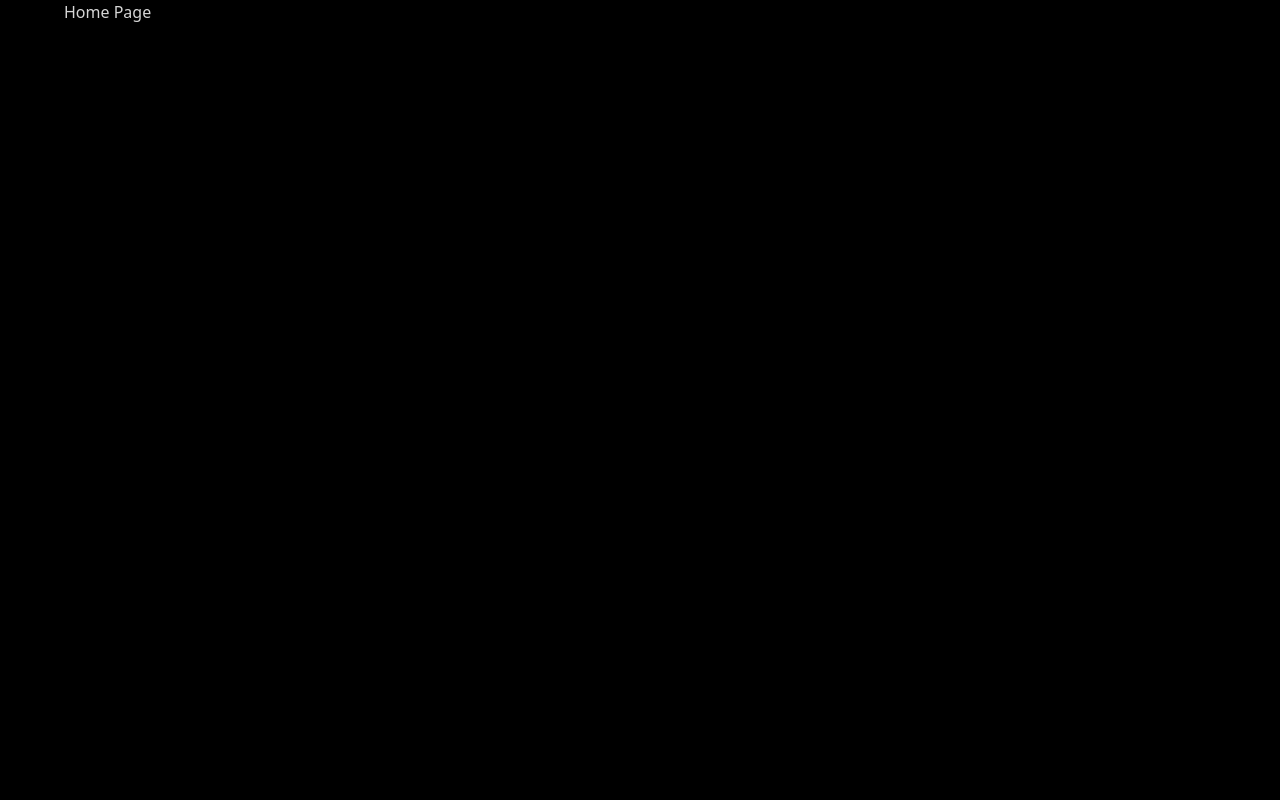
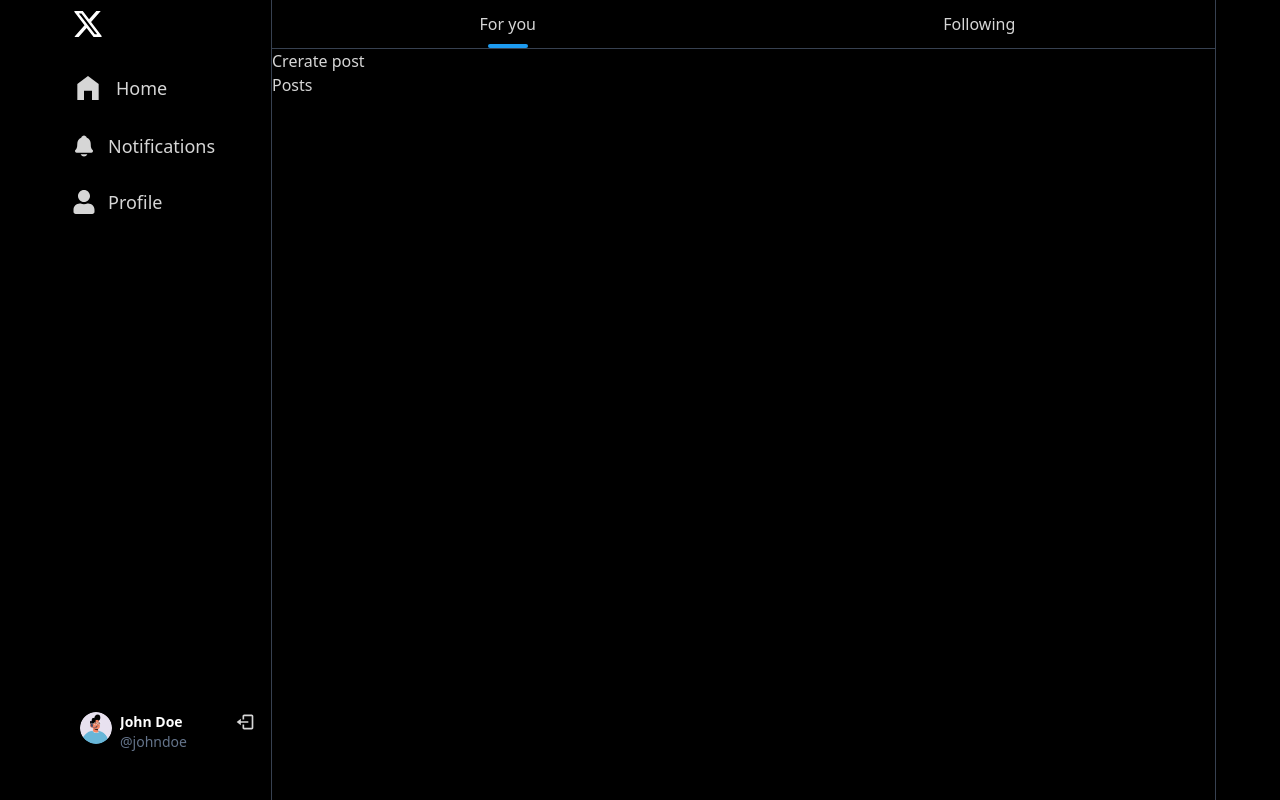
Before and after one commit to AndrewDul/X-App, a React (Vite) app in the folder frontend/: page / in a window 1280 px wide. Built offline with nearby package versions, Linux system fonts and the light colour scheme.

Commit message:
Frontend-signUp-and-login-pages-home-page-SideBar

```diff
--- a/frontend/src/App.jsx
+++ b/frontend/src/App.jsx
@@ -2,10 +2,13 @@
 import HomePage from "./pages/home/HomePage";
 import LoginPage from "./pages/auth/login/LoginPage";
 import SignUpPage from "./pages/auth/signup/SignUpPage";
+import Sidebar from "./components/common/Sidebar";
 
 function App() {
   return (
     <div className="flex max-w-6xl mx-auto">
+      {/* Common component, bc it's not wrapped with routes */}
+      <Sidebar />
       <Routes>
         <Route path="/" element={<HomePage />} />
         <Route path="/login" element={<LoginPage />} />
--- /dev/null
+++ b/frontend/src/components/common/Posts.jsx
@@ -0,0 +1,11 @@
+import React from "react";
+
+function Posts() {
+  return (
+    <div>
+      <p>Posts</p>
+    </div>
+  );
+}
+
+export default Posts;
--- /dev/null
+++ b/frontend/src/components/common/Sidebar.jsx
@@ -0,0 +1,77 @@
+import XSvg from "../svgs/X";
+
+import { MdHomeFilled } from "react-icons/md";
+import { IoNotifications } from "react-icons/io5";
+import { FaUser } from "react-icons/fa";
+import { Link } from "react-router-dom";
+import { BiLogOut } from "react-icons/bi";
+
+const Sidebar = () => {
+  const data = {
+    fullName: "John Doe",
+    username: "johndoe",
+    profileImg: "/avatars/boy1.png",
+  };
+
+  return (
+    <div className="md:flex-[2_2_0] w-18 max-w-52">
+      <div className="sticky top-0 left-0 h-screen flex flex-col border-r border-gray-700 w-20 md:w-full">
+        <Link to="/" className="flex justify-center md:justify-start">
+          <XSvg className="px-2 w-12 h-12 rounded-full fill-white hover:bg-stone-900" />
+        </Link>
+        <ul className="flex flex-col gap-3 mt-4">
+          <li className="flex justify-center md:justify-start">
+            <Link
+              to="/"
+              className="flex gap-3 items-center hover:bg-stone-900 transition-all rounded-full duration-300 py-2 pl-2 pr-4 max-w-fit cursor-pointer"
+            >
+              <MdHomeFilled className="w-8 h-8" />
+              <span className="text-lg hidden md:block">Home</span>
+            </Link>
+          </li>
+          <li className="flex justify-center md:justify-start">
+            <Link
+              to="/notifications"
+              className="flex gap-3 items-center hover:bg-stone-900 transition-all rounded-full duration-300 py-2 pl-2 pr-4 max-w-fit cursor-pointer"
+            >
+              <IoNotifications className="w-6 h-6" />
+              <span className="text-lg hidden md:block">Notifications</span>
+            </Link>
+          </li>
+
+          <li className="flex justify-center md:justify-start">
+            <Link
+              to={`/profile/${data?.username}`}
+              className="flex gap-3 items-center hover:bg-stone-900 transition-all rounded-full duration-300 py-2 pl-2 pr-4 max-w-fit cursor-pointer"
+            >
+              <FaUser className="w-6 h-6" />
+              <span className="text-lg hidden md:block">Profile</span>
+            </Link>
+          </li>
+        </ul>
+        {data && (
+          <Link
+            to={`/profile/${data.username}`}
+            className="mt-auto mb-10 flex gap-2 items-start transition-all duration-300 hover:bg-[#181818] py-2 px-4 rounded-full"
+          >
+            <div className="avatar hidden md:inline-flex">
+              <div className="w-8 rounded-full">
+                <img src={data?.profileImg || "/avatar-placeholder.png"} />
+              </div>
+            </div>
+            <div className="flex justify-between flex-1">
+              <div className="hidden md:block">
+                <p className="text-white font-bold text-sm w-20 truncate">
+                  {data?.fullName}
+                </p>
+                <p className="text-slate-500 text-sm">@{data?.username}</p>
+              </div>
+              <BiLogOut className="w-5 h-5 cursor-pointer" />
+            </div>
+          </Link>
+        )}
+      </div>
+    </div>
+  );
+};
+export default Sidebar;
--- /dev/null
+++ b/frontend/src/pages/home/CreatePost.jsx
@@ -0,0 +1,11 @@
+import React from "react";
+
+function CreatePost() {
+  return (
+    <div>
+      <p>Crerate post </p>
+    </div>
+  );
+}
+
+export default CreatePost;
--- a/frontend/src/pages/home/HomePage.jsx
+++ b/frontend/src/pages/home/HomePage.jsx
@@ -1,11 +1,45 @@
-import React from "react";
+import { useState } from "react";
+
+import Posts from "../../components/common/Posts";
+import CreatePost from "./CreatePost";
 
 const HomePage = () => {
+  const [feedType, setFeedType] = useState("forYou");
+
   return (
-    <div>
-      <p>Home Page</p>
-    </div>
+    <>
+      <div className="flex-[4_4_0] mr-auto border-r border-gray-700 min-h-screen">
+        {/* Header */}
+        <div className="flex w-full border-b border-gray-700">
+          <div
+            className={
+              "flex justify-center flex-1 p-3 hover:bg-secondary transition duration-300 cursor-pointer relative"
+            }
+            onClick={() => setFeedType("forYou")}
+          >
+            For you
+            {feedType === "forYou" && (
+              <div className="absolute bottom-0 w-10  h-1 rounded-full bg-primary"></div>
+            )}
+          </div>
+          <div
+            className="flex justify-center flex-1 p-3 hover:bg-secondary transition duration-300 cursor-pointer relative"
+            onClick={() => setFeedType("following")}
+          >
+            Following
+            {feedType === "following" && (
+              <div className="absolute bottom-0 w-10  h-1 rounded-full bg-primary"></div>
+            )}
+          </div>
+        </div>
+
+        {/*  CREATE POST INPUT */}
+        <CreatePost />
+
+        {/* POSTS */}
+        <Posts />
+      </div>
+    </>
   );
 };
-
 export default HomePage;
```
